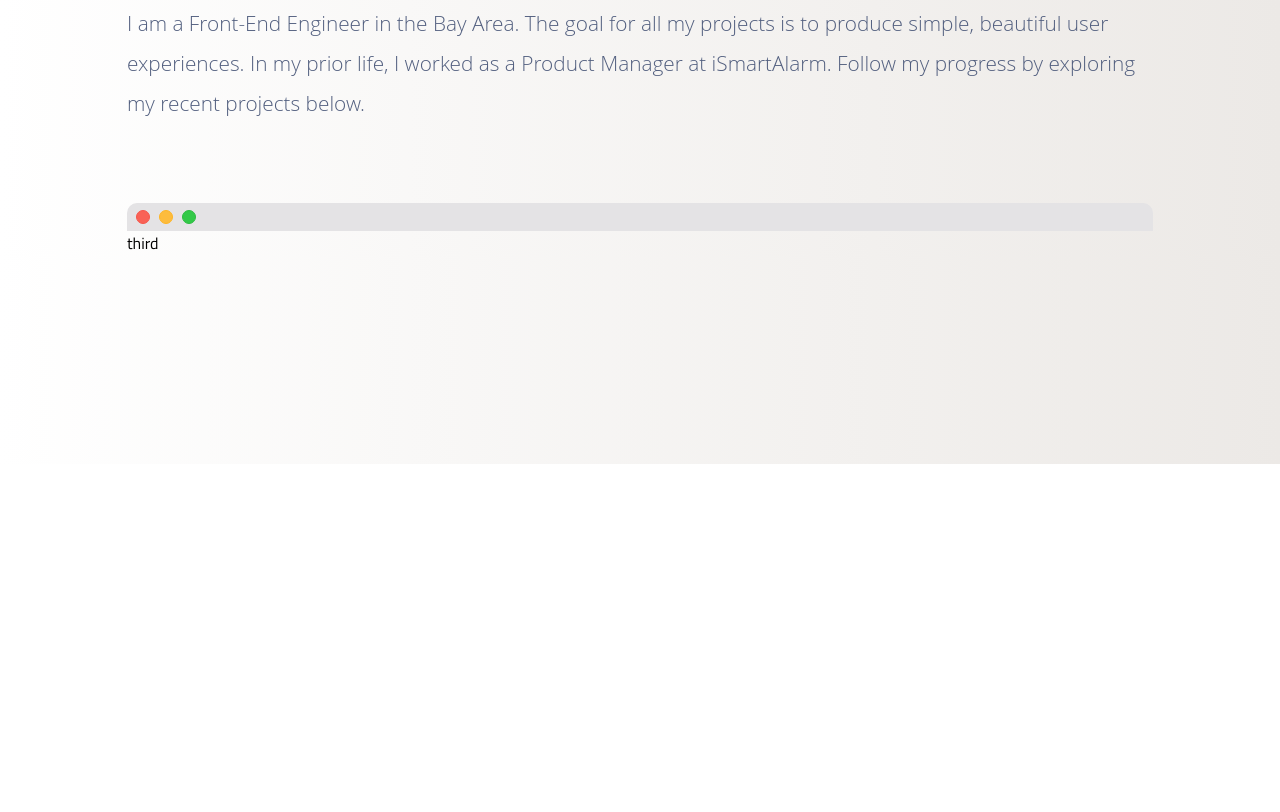
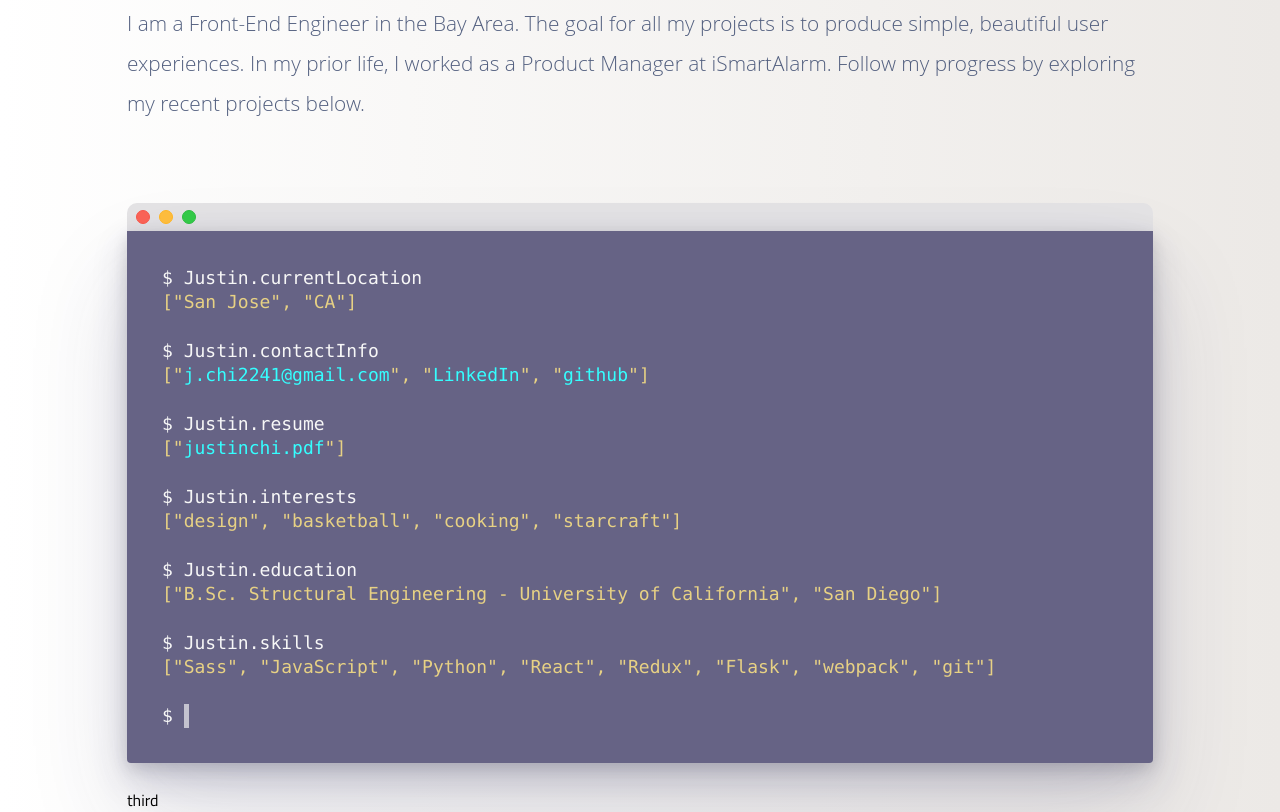
Before and after one commit to Skobraf/Portfolio_project, a plain HTML site: page index.html in a window 1280 px wide. Shown: the part 336-1148 px from the top of the page. Before the commit the page ends 800 px from the top, so only its background shows below. Drawn offline with Linux system fonts and the light colour scheme.

Commit message:
added functionality and styles to terminal

```diff
--- a/index.html
+++ b/index.html
@@ -31,11 +31,8 @@
               <div class="yellow-btn"></div>
               <div class="green-btn"></div>
             </div>
-            <div class="terminal-window">
-              <div class="statement">
-                <div class="input-statement"></div>
-                <div class="return-statement"></div>
-              </div>
+            <div id="terminal-window" class="terminal-window">
+              <!-- This gets filled with javascript -->
             </div>
           </div>
         </div>
--- a/script.js
+++ b/script.js
@@ -1,12 +1,71 @@
-var value="lol";
-var div;
-var statement = document.getElementsByClassName("statement");
+
+const statements = [
+  {
+    input: 'Justin.currentLocation',
+    return: '["San Jose", "CA"]'
+  },
+  {
+    input: 'Justin.contactInfo',
+    return: '["<a href="mailto:j.chi2241@gmail.com">j.chi2241@gmail.com</a>", "<a href="https://www.linkedin.com/in/justin-chi-64b12b37">LinkedIn</a>", "<a href="https://github.com/vai0">github</a>"]'
+  },
+  {
+    input: 'Justin.resume',
+    return: '["<a href="./justinchi_resume.pdf" target="_blank">justinchi.pdf</a>"]'
+  },
+  {
+    input: 'Justin.interests',
+    return: '["design", "basketball", "cooking", "starcraft"]'
+  },
+  {
+    input: 'Justin.education',
+    return: '["B.Sc. Structural Engineering - University of California", "San Diego"]'
+  },
+  {
+    input: 'Justin.skills',
+    return: '["Sass", "JavaScript", "Python", "React", "Redux", "Flask", "webpack", "git"]'
+  }
+];
+
+console.log(statements[0]);
+
 window.onload = function() {
-  div = '<div class="statement">'+value+'</div>';
-  console.log(div);
-  var node = document.createElement("DIV");                 // Create a <li> node
-  var textnode = document.createTextNode("Water");         // Create a text node
-  node.appendChild(textnode);                              // Append the text to <li>
-  document.getElementsByClassName("terminal-window").appendChild(node);
+  // Create every statement stored in 'statements variable'
+  for(var i = 0; i < statements.length; i++){
+    createStatement(i);
+  }
+  // Code below just adds the terminal blinking at the end "$"
+  append("div", "statement", "", "terminal-window", 0);
+  append("div", "input-statement", '<span class="terminal-blink">&nbsp;</span>', "statement", statements.length);
+  append("div", "return-statement", "", "statement", statements.length);
+}
 
+function createStatement(classSelectorNumber){
+  append("div", "statement", "", "terminal-window", 0);
+  append("div", "input-statement", statements[classSelectorNumber].input, "statement", classSelectorNumber);
+  append("div", "return-statement", statements[classSelectorNumber].return, "statement", classSelectorNumber);
 }
+
+/**
+ * append function is used to append an element to a parent class element.
+ * Input:
+ *    - newElement (string): expects the tag name of element to create ie. div, p.
+ *    - className (string): expects the class name to add to the new element
+ *    - content (string): expects the text you want to add inside the new element
+ *    - toParentClass (string): expects you select the parent element
+ *    - n (integer): expects the element you want to select (selects by class)
+**/
+
+function append(newElement, className, content, toParentClass, n){
+  // Creates a new element of type: "newElement" ie. "div"
+  var newElement = document.createElement(newElement);
+  // Adds a class to the new element
+  newElement.className = className;
+  // Creates a text object
+  //var elementText = document.createTextNode(content);
+  // Adds the text object to the new element
+  //newElement.appendChild(elementText);
+  newElement.innerHTML = content;
+
+  // Appends new element to the selected class elements
+  document.getElementsByClassName(toParentClass)[n].appendChild(newElement);
+}
--- a/style.css
+++ b/style.css
@@ -126,6 +126,52 @@ div.about-me div.terminal > div.terminal-window {
   font-family: Monaco,Consolas,Lucida Console,monospace;
 }
 
+div.about-me div.terminal > div.terminal-window div.statement:first-child {
+  padding-top: 35px;
+}
+
+div.about-me div.terminal > div.terminal-window div.statement:last-child {
+  padding-bottom: 35px;
+}
+
+div.about-me div.terminal > div.terminal-window div.statement {
+  margin-bottom: 25px;
+  margin-left: 35px;
+  margin-right: 35px;
+  line-height: 24px;
+  font-size: 18px;
+}
+
+div.about-me div.terminal > div.terminal-window div.input-statement {
+  color: #f7f7f7;
+  font-size: 100%;
+  font: inherit;
+}
+
+div.about-me div.terminal > div.terminal-window div.input-statement::before {
+  content: "$ ";
+}
+
+div.about-me div.terminal > div.terminal-window div.return-statement {
+  color: #e7d184;
+}
+
+div.about-me div.terminal > div.terminal-window div.return-statement a {
+  text-decoration: none;
+  color: #35feff;
+}
+
+div.about-me div.terminal > div.terminal-window div.return-statement a:hover {
+  background-color: #9284ff;
+}
+
+div.about-me div.terminal > div.terminal-window div.input-statement > span.terminal-blink {
+  background: hsla(0,0%,97%,.65);
+  animation: caret 1s steps(1) infinite;
+  display: inline-block;
+  width: 5px;
+}
+
 @keyframes caret {
   50% {
     background-color: transparent;
```
